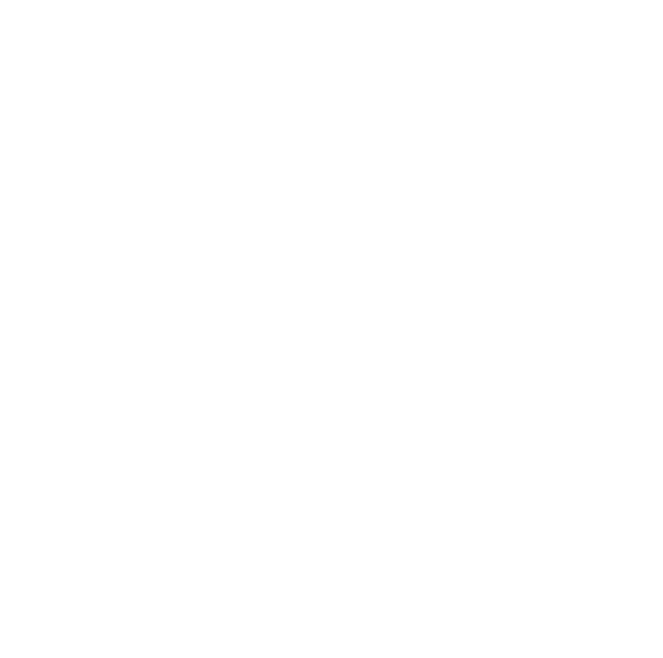
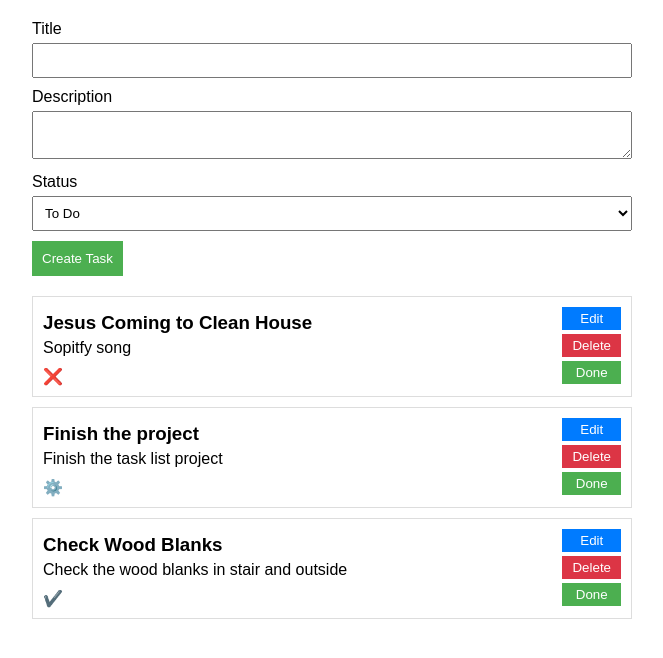
Before and after one commit to Aenopix/vue-task-tracker, a Vue app: page / in a window 1280 px wide. Shown: the top 658 px of the page, without its empty margins (308-971 px from the left). Built offline with nearby package versions, Linux system fonts and the light colour scheme.

Commit message:
init: barebones project sample

```diff
--- a/src/App.vue
+++ b/src/App.vue
@@ -1,5 +1,61 @@
-<script setup></script>
+<script setup>
+import { ref } from 'vue';
+
+const taskList = ref([{
+  id: 1,
+  description: 'Sopitfy song',
+  status: 'not-done',
+  title: 'Jesus Coming to Clean House'
+}, {
+  id: 2,
+  description: 'Finish the task list project',
+  status: 'in-progress',
+  title: 'Finish the project'
+}, {
+  id: 3,
+  description: 'Check the wood blanks in stair and outside',
+  status: 'done',
+  title: 'Check Wood Blanks'
+}])
+
+const statusEmoji = (status) => {
+  if (status === 'not-done') return '❌'
+  if (status === 'in-progress') return '⚙️'
+  return '✔️'
+}
+</script>
 
 <template>
-  <main></main>
+  <main>
+    <form class="task-form" @submit.prevent>
+      <label for="title">Title</label>
+      <input type="text" id="title" />
+
+      <label for="description">Description</label>
+      <textarea name="descrtiption" id="description"></textarea>
+
+      <label for="status">Status</label>
+      <select name="status" id="status">
+        <option value="done">To Do</option>
+        <option value="in-progress">In Progress</option>
+        <option value="not-done">Not Done</option>
+      </select>
+
+      <button>Create Task</button>
+    </form>
+
+    <ul class="task-list">
+      <li class="task-item" v-for="task in taskList" :key="task.id">
+        <h3>{{ task.title }}</h3>
+        <p>{{ task.description }}</p>
+        <span class="status">{{ statusEmoji(task.status) }}</span>
+        <div class="buttons-container">
+          <button class="edit-btn">Edit</button>
+          <button class="delete-btn">Delete</button>
+          <button class="done-btn">Done</button>
+        </div>
+      </li>
+    </ul>
+
+  </main>
 </template>
--- a/src/assets/main.css
+++ b/src/assets/main.css
@@ -1,33 +1,109 @@
-#app {
-  max-width: 1280px;
-  margin: 0 auto;
-  padding: 2rem;
-  font-weight: normal;
+/* Reset some default styling */
+body,
+h1,
+h2,
+p,
+ul,
+li {
+  margin: 0;
+  padding: 0;
 }
 
-a,
-.green {
-  text-decoration: none;
-  color: hsla(160, 100%, 37%, 1);
-  transition: 0.4s;
-  padding: 3px;
+/* Basic styling for the entire app */
+#app {
+  max-width: 600px;
+  margin: 20px auto;
+  font-family: 'Arial', sans-serif;
 }
 
-@media (hover: hover) {
-  a:hover {
-    background-color: hsla(160, 100%, 37%, 0.2);
-  }
+/* Styling for the task form */
+.task-form {
+  margin-bottom: 20px;
 }
 
-@media (min-width: 1024px) {
-  body {
-    display: flex;
-    place-items: center;
-  }
+.task-form label {
+  display: block;
+  margin-bottom: 5px;
+}
 
-  #app {
-    display: grid;
-    grid-template-columns: 1fr 1fr;
-    padding: 0 2rem;
-  }
+.task-form input,
+.task-form textarea {
+  box-sizing: border-box;
+  width: 100%;
+  max-width: 100%;
+  min-width: 100%;
+  padding: 8px;
+  margin-bottom: 10px;
 }
+
+.task-form select {
+  width: 100%;
+  display: block;
+  padding: 8px;
+  margin-bottom: 10px;
+}
+
+.task-form button {
+  background-color: #4caf50;
+  color: #fff;
+  padding: 10px;
+  cursor: pointer;
+  border: none;
+}
+
+.task-list {
+  width: 100%;
+  list-style-type: none;
+}
+
+.task-item {
+  border: 1px solid #ddd;
+  padding: 10px;
+  margin-bottom: 10px;
+  background-color: #fff;
+  position: relative;
+}
+
+.task-item h3 {
+  margin-top: 5px;
+  margin-bottom: 5px;
+}
+
+.task-item p {
+  margin-bottom: 10px;
+}
+
+.task-item .status {
+  font-weight: bold;
+}
+
+/* Styling for the container of edit and delete buttons inside task item */
+.buttons-container {
+  display: flex;
+  flex-direction: column;
+  position: absolute;
+  top: 10px;
+  right: 10px;
+}
+
+/* Styling for edit and delete buttons inside task item */
+.edit-btn,
+.delete-btn,
+.done-btn {
+  background-color: #007bff;
+  color: #fff;
+  padding: 4px 10px;
+  cursor: pointer;
+  border: none;
+  margin-bottom: 4px;
+  width: 100%;
+  /* Set the same width for both buttons */
+}
+
+.delete-btn {
+  background-color: #dc3545;
+}
+
+.done-btn {
+  background-color: #4caf50;
+}
```
